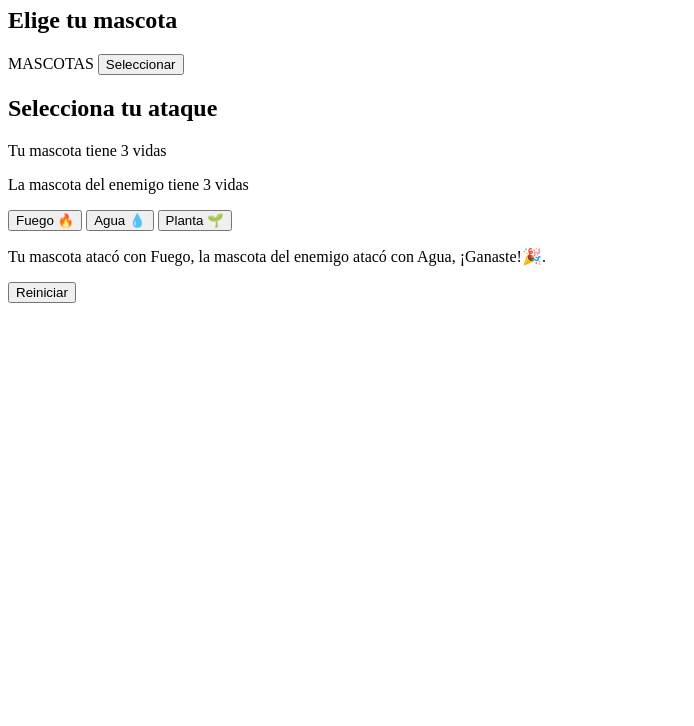
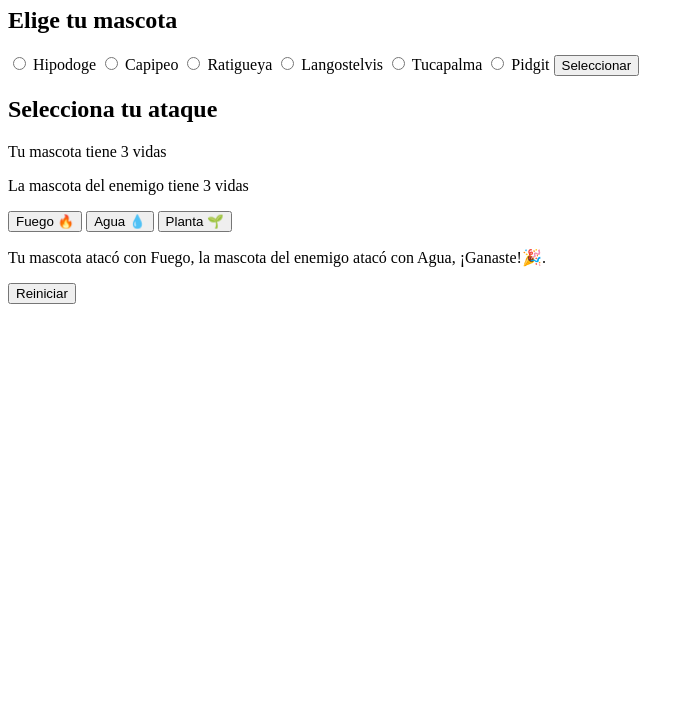
Before and after one commit to Carlosgrcia/mokepon, a plain HTML site: page index.html in a window 1280 px wide. Shown: the part 74-800 px from the top of the page, without its empty margins (0-694 px from the left). Drawn offline with Linux system fonts and the light colour scheme.

Commit message:
Sección elegir mascota creada

```diff
--- a/index.html
+++ b/index.html
@@ -1,7 +1,7 @@
 <!DOCTYPE html>
 <html lang="en">
     <head>
-        <meta charset="UTF-8">
+        <meta charset="UTF-8" />
         <meta name="viewport" content="width=device-width, initial-scale=1.0">
         <title>MOKEPON!</title>
     </head>
@@ -12,7 +12,35 @@
         <section id="seleccionar-mascota">
             <h2>Elige tu mascota</h2>
 
-            MASCOTAS
+            <label for="hipodoge">
+                <input type="radio" name="mascota" id="hipodoge" />
+                Hipodoge
+            </label>
+
+            <label for="capipeo">
+                <input type="radio" name="mascota" id="capipeo" />
+                Capipeo
+            </label>
+
+            <label for="ratigueya">
+                <input type="radio" name="mascota" id="ratigueya" />
+                Ratigueya
+            </label>
+
+            <label for="langostelvis">
+                <input type="radio" name="mascota" id="langostelvis" />
+                Langostelvis
+            </label>
+
+            <label for="tucapalma">
+                <input type="radio" name="mascota" id="tucapalma" />
+                Tucapalma
+            </label>
+
+            <label for="pidgit">
+                <input type="radio" name="mascota" id="pidgit" />
+                Pidgit
+            </label>
 
             <button>Seleccionar</button>
         </section>
```
